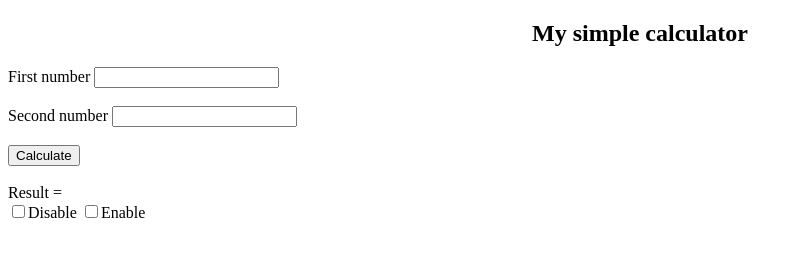
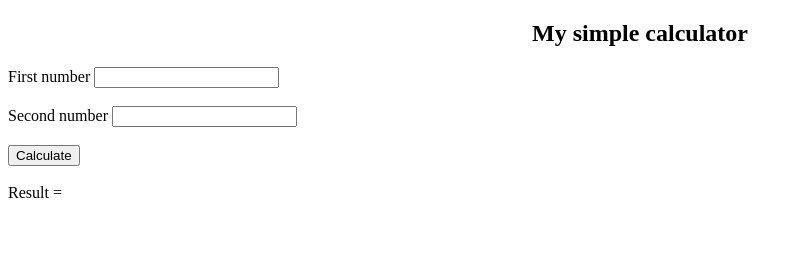
Before and after one commit to Oyefolarin/test-repo, a plain HTML site: page index.html in a window 1280 px wide. Shown: the whole page, without its empty margins (0-803 px from the left). Drawn offline with Linux system fonts and the light colour scheme.

Commit message:
Update index.html

```diff
--- a/index.html
+++ b/index.html
@@ -23,17 +23,8 @@
     <br>
     <input type="button" onclick="calc()" value="Calculate" />
     <br>
-    <br> Result =
-    <div class="btn-group" data-toggle="buttons">
-        <label class="btn btn-primary">
-        <input type="checkbox" name="" class="disable" autocomplete="off">Disable
-    </label>
-        <label class="btn btn-primary">
-        <input type="checkbox" name="" class="enable" autocomplete="off">Enable
-    </label>
-
-    </div>
-
+    <br>
+    Result =
     <div class="result"></div>
 
 </body>
```
